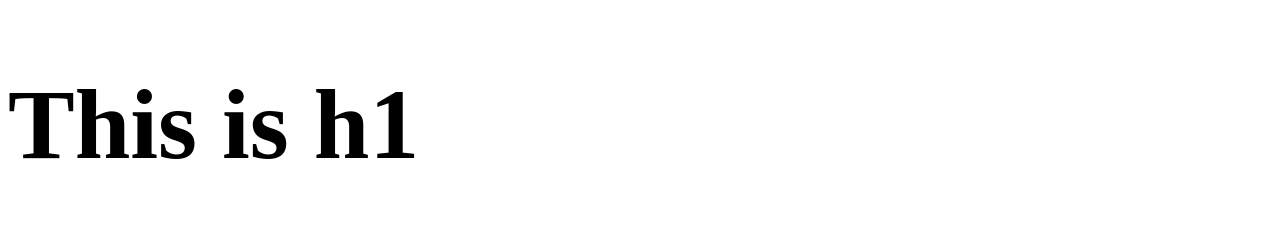
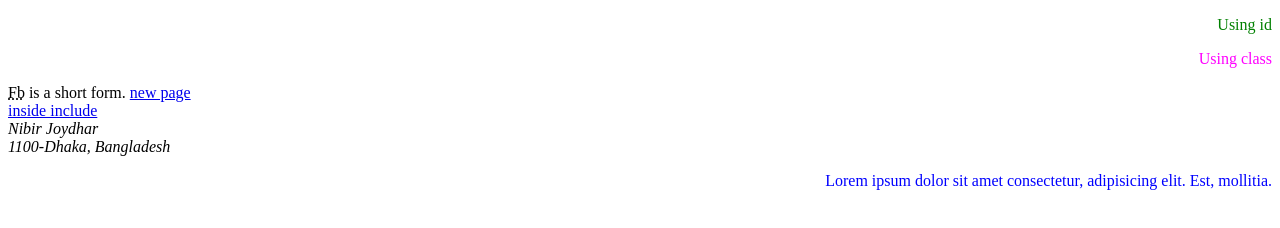
Before and after one commit to nibirjoydhar/Project, a plain HTML site: page index.html in a window 1280 px wide. Drawn offline with Linux system fonts and the light colour scheme.

Commit message:
version 0.0.2

```diff
--- a/index.html
+++ b/index.html
@@ -1,13 +1,36 @@
 <!DOCTYPE html>
 <html lang="en">
+
 <head>
     <meta charset="UTF-8">
     <meta name="viewport" content="width=device-width, initial-scale=1.0">
-    <title>Document</title>
+    <title>Home Page</title>
+    <!-- internal css -->
+    <style>
+        p {
+            color: red;
+        }
+    </style>
+    <!-- external css -->
+    <link rel="stylesheet" href="style.css">
 </head>
+
 <body>
-    <h1 style="font-size: 100px;">This is h1</h1>
+
+    <p id="style1">Using id</p>
+    <p class="class1">Using class</p>
 
 
+
+    <abbr title="Facebook">Fb</abbr> is a short form.
+    <a href="newpage.html" target="_blank">new page</a>
+    <br>
+    <a href="include/insideInclude.html" target="_blank">inside include</a>
+    <address>
+        Nibir Joydhar <br>
+        1100-Dhaka, Bangladesh
+    </address>
+    <p>Lorem ipsum dolor sit amet consectetur, adipisicing elit. Est, mollitia.</p>
 </body>
+
 </html>
--- /dev/null
+++ b/style.css
@@ -0,0 +1,10 @@
+p{
+    color:blue;
+    text-align: right;
+}
+#style1{
+    color:green;
+}
+.class1{
+    color: magenta;
+}
```
Also changed, not shown: include/insideInclude.html (added, +11 -0 lines), newpage.html (added, +11 -0 lines).
